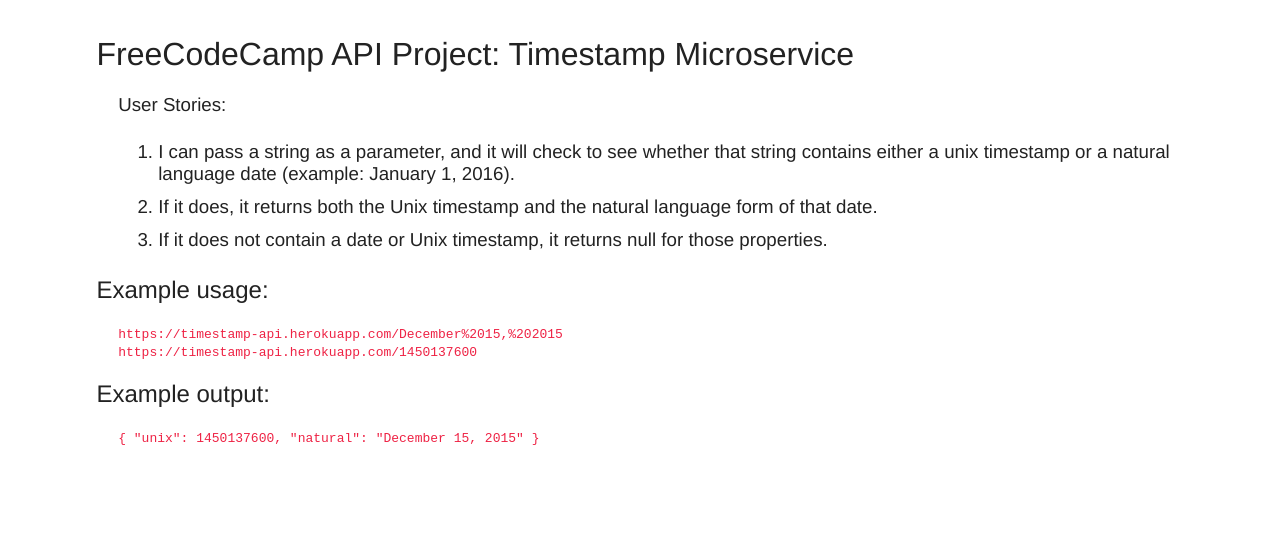
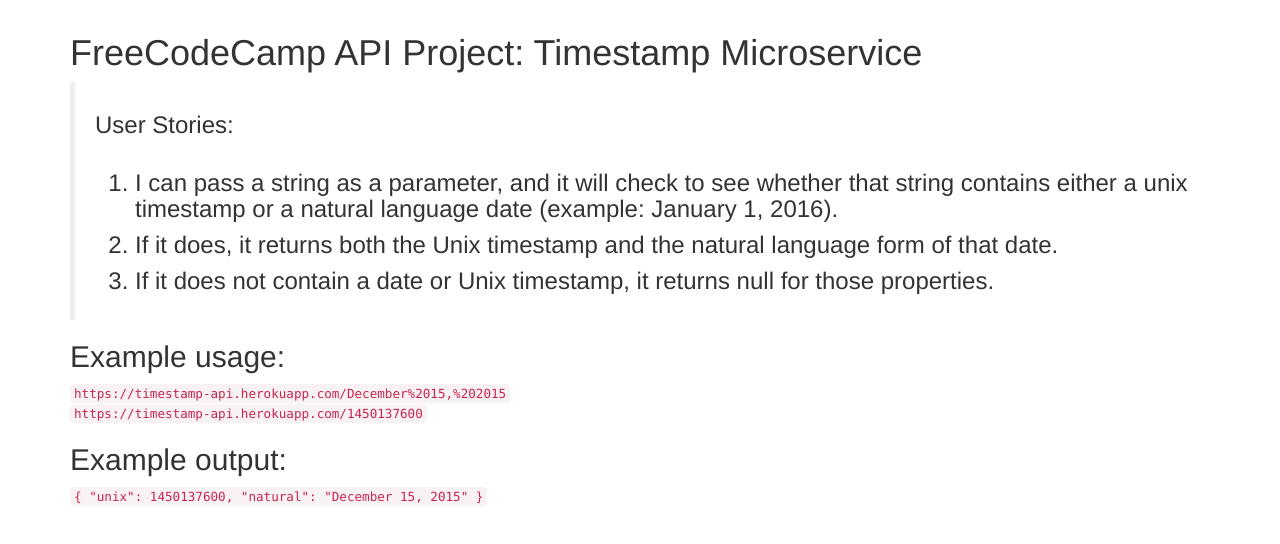
Before and after one commit to LauraBrandt/timestamp-api, a website: page index.html in a window 1280 px wide. Drawn offline with nearby package versions, Linux system fonts and the light colour scheme.

Commit message:
fine tuning

```diff
--- a/index.html
+++ b/index.html
@@ -1,20 +1,21 @@
 <!DOCTYPE html>
-<html>
+<html lang="en">
 <head>
     <meta charset="UTF-8">
+	<title>Timestamp Microservice</title>
     <link rel="stylesheet" type="text/css" href="style.css" />
-	<title>Timestamp Microservice</title>
+	<link rel="stylesheet" href="https://maxcdn.bootstrapcdn.com/bootstrap/3.3.6/css/bootstrap.min.css">
 </head>
 <body>
     <div class='container'>
 		<h1>FreeCodeCamp API Project: Timestamp Microservice</h1>
-    <h3>User Stories:<br/>
+		<blockquote><h3>User Stories:<br/><br/>
 			<ol>
 				<li>I can pass a string as a parameter, and it will check to see whether that string contains either a unix timestamp or a natural language date (example: January 1, 2016).</li>
 				<li>If it does, it returns both the Unix timestamp and the natural language form of that date.</li>
 				<li>If it does not contain a date or Unix timestamp, it returns null for those properties.</li>
 			</ol>
-    </h3>
+		</h3></blockquote>
 		<h2>Example usage:</h2>
 		<code>https://timestamp-api.herokuapp.com/December%2015,%202015</code><br/>
 		<code>https://timestamp-api.herokuapp.com/1450137600</code>
--- a/package.json
+++ b/package.json
@@ -8,9 +8,10 @@
     "url": "https://github.com/LauraBrandt/timestamp-api.git"
   },
   "scripts": {
+	"start": "node app.js"
     "test": "echo \"Error: no test specified\" && exit 1"
   },
-  "author": "LauraBrandt",
+  "author": "Laura Brandt",
   "license": "ISC",
   "dependencies": {
     "express": "^4.15.3",
--- a/public/style.css
+++ b/public/style.css
@@ -2,23 +2,14 @@
     font-family: Helvetica, Arial;
     padding-left: 7%;
     padding-right: 7%;
-    padding-top: 0.5%;
-    color: #222;
-}
-
-h1, h2, h3 {
-    font-weight: normal;
-}
-
-h3 {
-    padding-left: 2%;
+    padding-top: 1%;
+    color: #333;
 }
 
 code {
-    color: #ee2244;
     padding-left: 2%;
 }
 
 li {
-    padding: 0.3em 0;
+    padding: 0.2em 0;
 }
```
Also changed, not shown: app.js (+8 -1 lines), 1 other file. Lines whose indentation alone changed are shown as unchanged.
